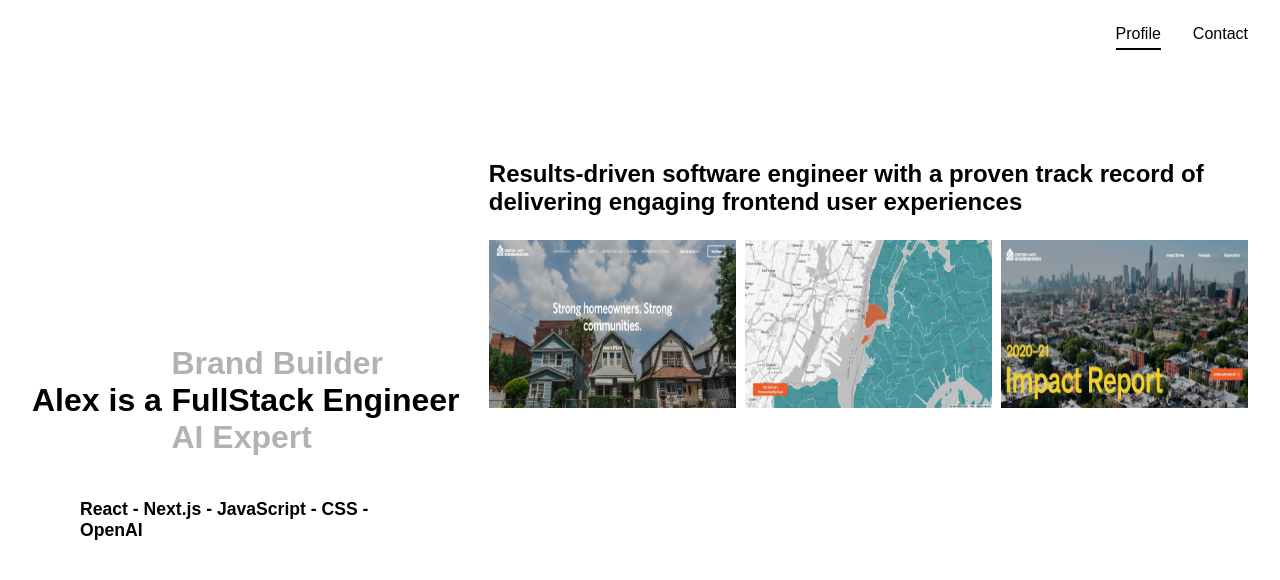
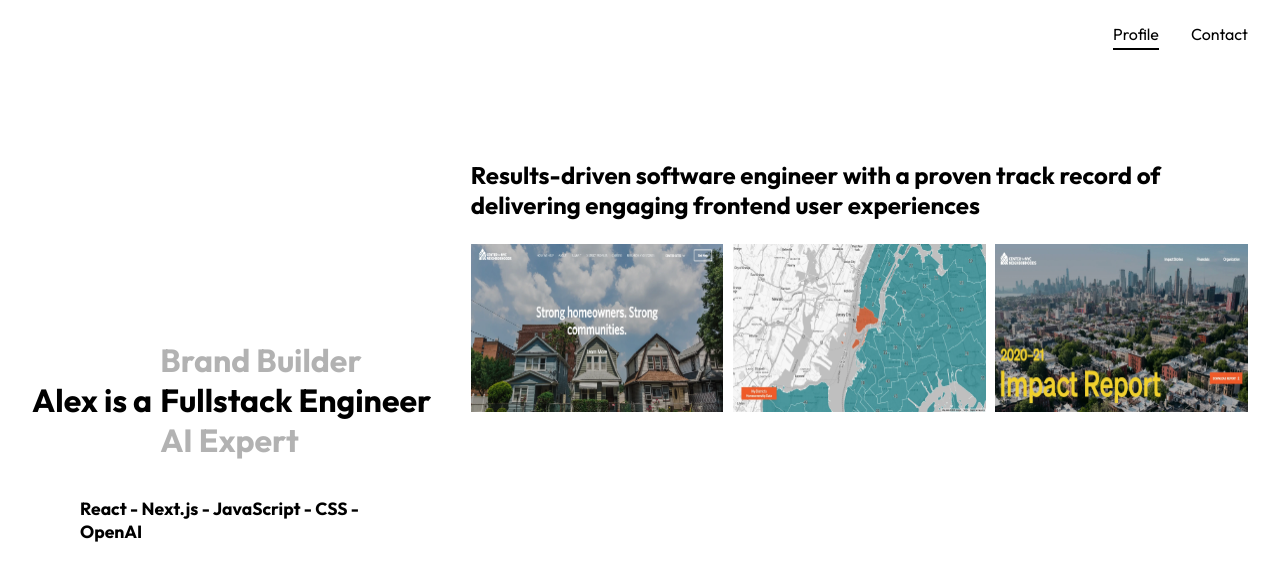
Before and after one commit to AlexManzi/dev, a Next.js app: page / in a window 1280 px wide. Shown: the top 580 px of the page. Built offline with nearby package versions, Linux system fonts and the light colour scheme.

Commit message:
Add font to app

```diff
--- a/app/ui/globals.js
+++ b/app/ui/globals.js
@@ -33,7 +33,6 @@ export const ContentWrapper = styled.div`
     min-height: 700px;
     width: 100%;
     background-color: white;
-    // justify-content: space-between;
 `;
 
 export const SelfItem = styled.h1`
@@ -41,10 +40,8 @@ export const SelfItem = styled.h1`
     color: ${(props) => props.$ego === props.$active ? 'rgba(0,0,0, 1)' : 'rgba(0,0,0, .3)'};
     cursor: pointer;
     width: max-content;
-    //THIS IS WHERE I MADE THE CHANGE
     transition: ${(props) => !props.$displayAllOptions ? 'all .2s ease' : 'all .2s ease'};
-    //
-    animation: ${(props) => props.$ego === "FullStack Engineer" ? '' : css`${fadeIn} .3s ease-in`};
+    animation: ${(props) => props.$ego === "Fullstack Engineer" ? '' : css`${fadeIn} .3s ease-in`};
 
     &:hover {
         color: ${(props) => props.$ego === props.$active ? '' : 'rgb(26,135,251)'};
@@ -95,11 +92,8 @@ export const LandingOptionWrapper = styled.div`
 export const LandingContentWrapper = styled.div`
     display: flex;
     flex-direction: column;
-    // justify-content: center;
     aling-items: center;
     position: absolute;
-    // margin-top: -2rem;
-    // padding-top: -2rem;
     top: 20%;
     height: 50%;
     // background-color: red;
@@ -163,8 +157,6 @@ export const ProjectBioArea = styled.div`
 export const ProjectHeading = styled.h2`
     display: flex;
     margin: 0;
-    // animation: ${fadeIn} .5s ease-in;
-
 `;
 
 export const ProjectDescription = styled.p`
--- a/app/ui/landing/landing.js
+++ b/app/ui/landing/landing.js
@@ -7,6 +7,12 @@ import { SelfItem, ContentWrapper, AssessmentContainer, SectionListWrapper, Sect
 import AiExpert from "./landingOptions/aiExpert"
 import BrandBuilder from "./landingOptions/brandBuilder"
 import Engineer from "./landingOptions/engineer"
+import { Outfit } from '@next/font/google';
+
+const outfit = Outfit({
+  subsets: ['latin'],
+  weights: ['100', '200', '300', '400', '500', '600', '700', '800', '900'],
+});
 
 const LandingContentWrapper = styled.div`
     display: flex;
@@ -28,14 +34,14 @@ const LandingHeaderWrapper = styled.div`
 const LandingHeaderText = styled.h1`
     font-size: 2rem;
     color: black;
-    padding-right: .6rem;
+    padding-right: .5rem;
 `;
 
 const SelfDiv = styled.div`
     display: flex;
     flex-direction: column;
-    margin-top: ${(props) => props.$active === "Brand Builder" ? '4.75rem' : '0'};
-    margin-bottom: ${(props) => props.$active === "AI Expert" ? '4.5rem' : '0'};
+    margin-top: ${(props) => props.$active === "Brand Builder" ? '5.1rem' : '0'};
+    margin-bottom: ${(props) => props.$active === "AI Expert" ? '5rem' : '0'};
     transition: all .25s ease;
     // background-color: blue;
 `;
@@ -57,7 +63,7 @@ const SectionListItemWrapper = styled.div`
 `;
 
 export default function Landing() {
-    const selfItemArray = ["Brand Builder", "FullStack Engineer", "AI Expert"];
+    const selfItemArray = ["Brand Builder", "Fullstack Engineer", "AI Expert"];
     const [activeOption, setActiveOption] = useState(selfItemArray[1]);
     const [displayPanel, setDisplayPanel] = useState(false);
     const [displayAllOptions, setDisplayAllOptions] = useState(false);
@@ -95,7 +101,7 @@ export default function Landing() {
 
     const displayDictionary = {
         "Brand Builder": <BrandBuilder />,
-        "FullStack Engineer": <Engineer />,
+        "Fullstack Engineer": <Engineer />,
         "AI Expert": <AiExpert />
     };
 
@@ -104,9 +110,9 @@ export default function Landing() {
     console.log(displayAllOptions)
 
     return (
-        <ContentWrapper>
+        <ContentWrapper className={outfit.className}>
             <LandingContentWrapper>
-            <LandingHeaderWrapper>
+            <LandingHeaderWrapper >
                 <LandingHeaderText>Alex is a</LandingHeaderText>
                 <SelfDiv $active={activeOption}>
                     {renderSelfItems}
--- a/app/ui/navbar.js
+++ b/app/ui/navbar.js
@@ -4,6 +4,12 @@ import React, { useState, useEffect } from "react"
 import styled from "styled-components"
 import Link from "next/link";
 import { usePathname } from "next/navigation";
+import { Outfit } from '@next/font/google';
+
+const outfit = Outfit({
+  subsets: ['latin'],
+  weights: ['100', '200', '300', '400', '500', '600', '700', '800', '900'],
+});
 
 const NavWrapper = styled.div`
     position: absolute;
@@ -119,7 +125,7 @@ export default function Navbar() {
 
 
     return (
-        <NavWrapper>
+        <NavWrapper className={outfit.className}>
             <NavItems>
                 <NavLink href="/" className={linkActive === "Profile" ? "active" : ''}>Profile</NavLink>
                 <NavLink href="/contact" className={linkActive === "Contact" ? "active" : ''}>Contact</NavLink>
```
